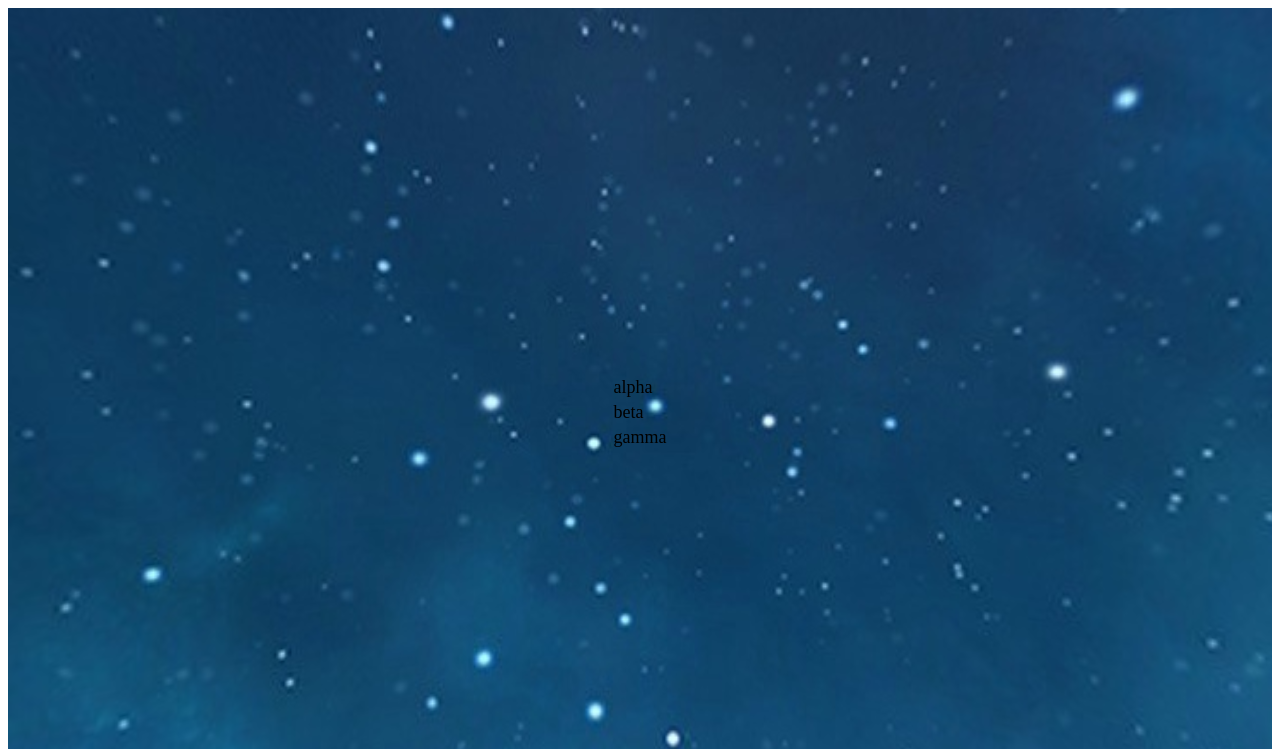
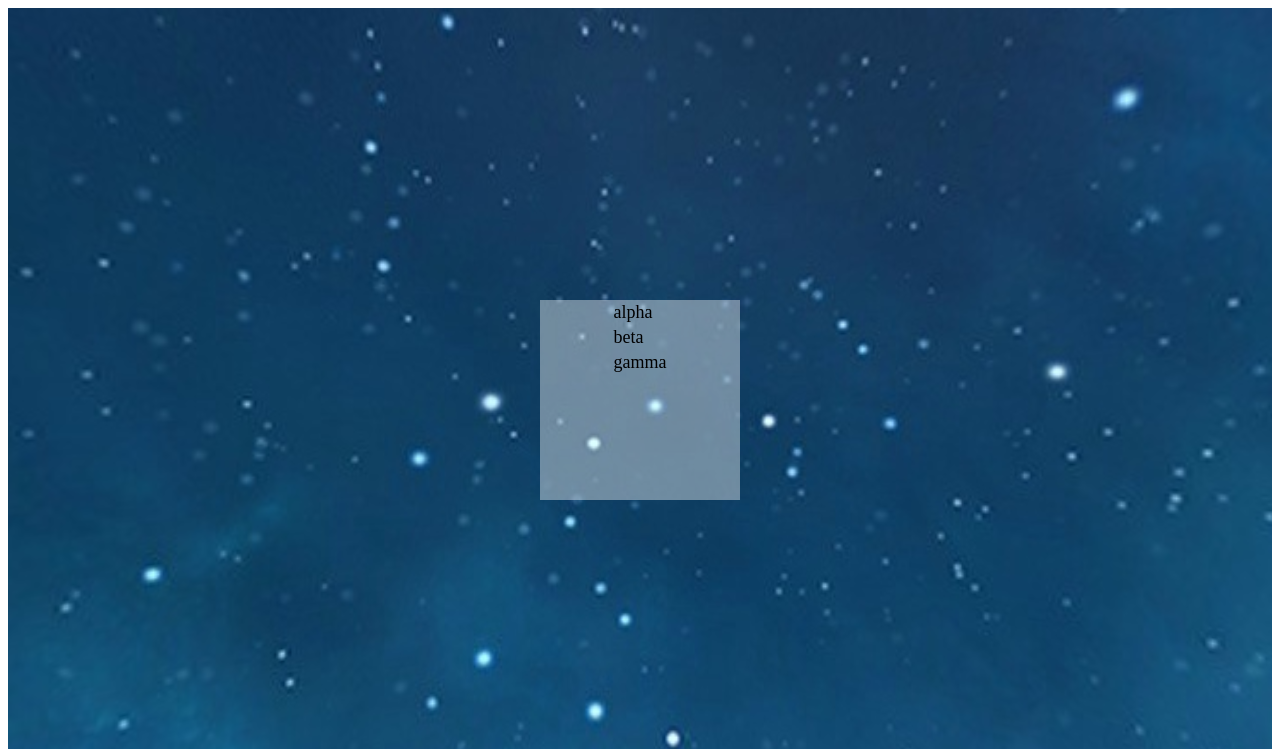
Before and after one commit to AndreyGun/andreygun.github.io, a plain HTML site: page index.html in a window 1280 px wide. Shown: the top 749 px of the page. Drawn offline with Linux system fonts and the light colour scheme; animation ran at ten frames a second.

```diff
--- a/index.html
+++ b/index.html
@@ -38,7 +38,8 @@
             bottom: 0;
             margin: auto;
             width: 200px;
-            height: 50px;
+            height: 200px;
+            background: rgba(255, 255, 255, 0.404);
         }
         .data {
             position: absolute;
```
